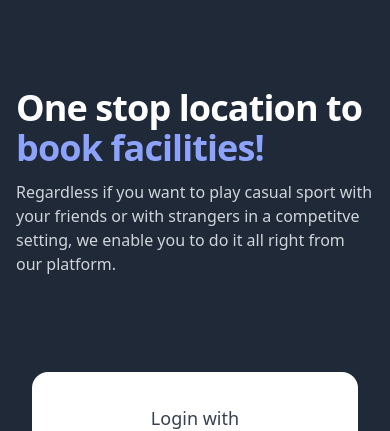
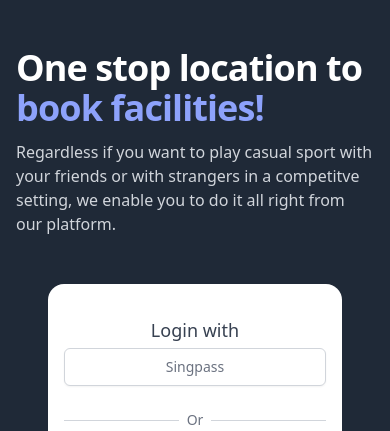
Before and after one commit to zainul1996/sit-hackrift, a Flask app: page / in a window 390 px wide. Shown: the top 431 px of the page. Run offline with Flask 2, Linux system fonts and the light colour scheme; style sheets or scripts are compiled from the project's sources; parts of the project's set-up code (start-up, migrations or seed data) failed here and were passed over.

Commit message:
updated login page for pwa

```diff
--- a/app.py
+++ b/app.py
@@ -356,4 +356,5 @@ def get_all_location():
 	return(json.loads(json.dumps(mylist, default=str)))
 
 if __name__ == '__main__':
+	# ZAINUL: 172.20.10.3
     app.run(debug=True, port=8080)
--- a/templates/loginPage.html
+++ b/templates/loginPage.html
@@ -13,8 +13,8 @@
             <rect width="364" height="384" fill="url(#eab71dd9-9d7a-47bd-8044-256344ee00d0)" />
         </svg>
     </div>
-    <div class="relative pt-6 pb-16 sm:pb-24">
-        <main class="mt-16 sm:mt-24">
+    <div class="relative pt-8 pb-16 sm:pb-24">
+        <main class="sm:mt-24">
             <div class="mx-auto max-w-7xl">
                 <div class="lg:grid lg:grid-cols-12 lg:gap-8">
                     <div
@@ -30,7 +30,7 @@
                                 setting, we enable you to do it all right from our platform.</p>
                         </div>
                     </div>
-                    <div class="p-8 mt-16 lg:p-0 sm:mt-24 lg:mt-0 lg:col-span-6">
+                    <div class="p-12 lg:p-0 sm:mt-24 lg:mt-0 lg:col-span-6">
                         <div
                             class="bg-white rounded-2xl sm:max-w-md sm:w-full sm:mx-auto sm:rounded-lg sm:overflow-hidden">
                             <div class="px-4 py-8 sm:px-10">
```
